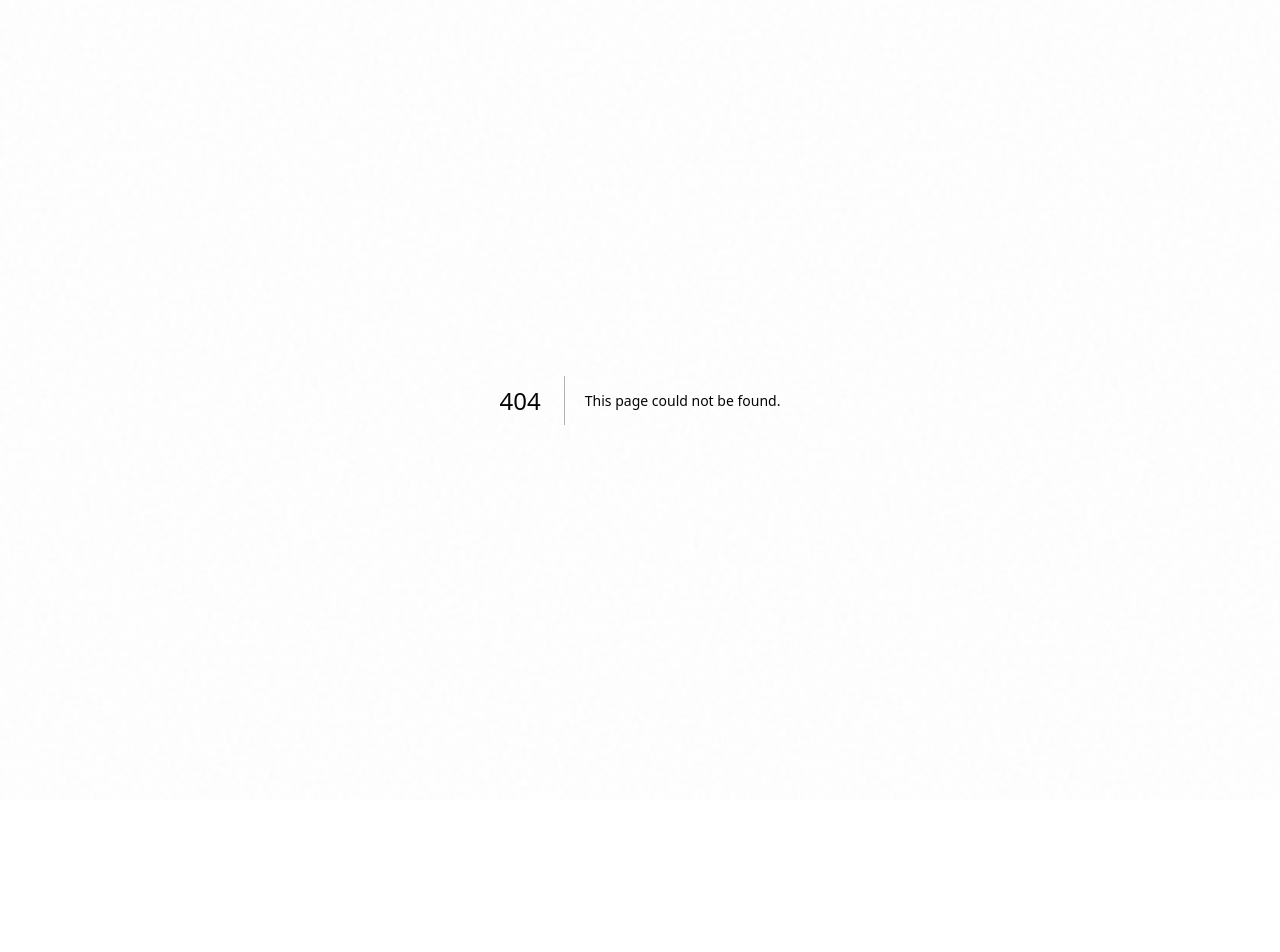
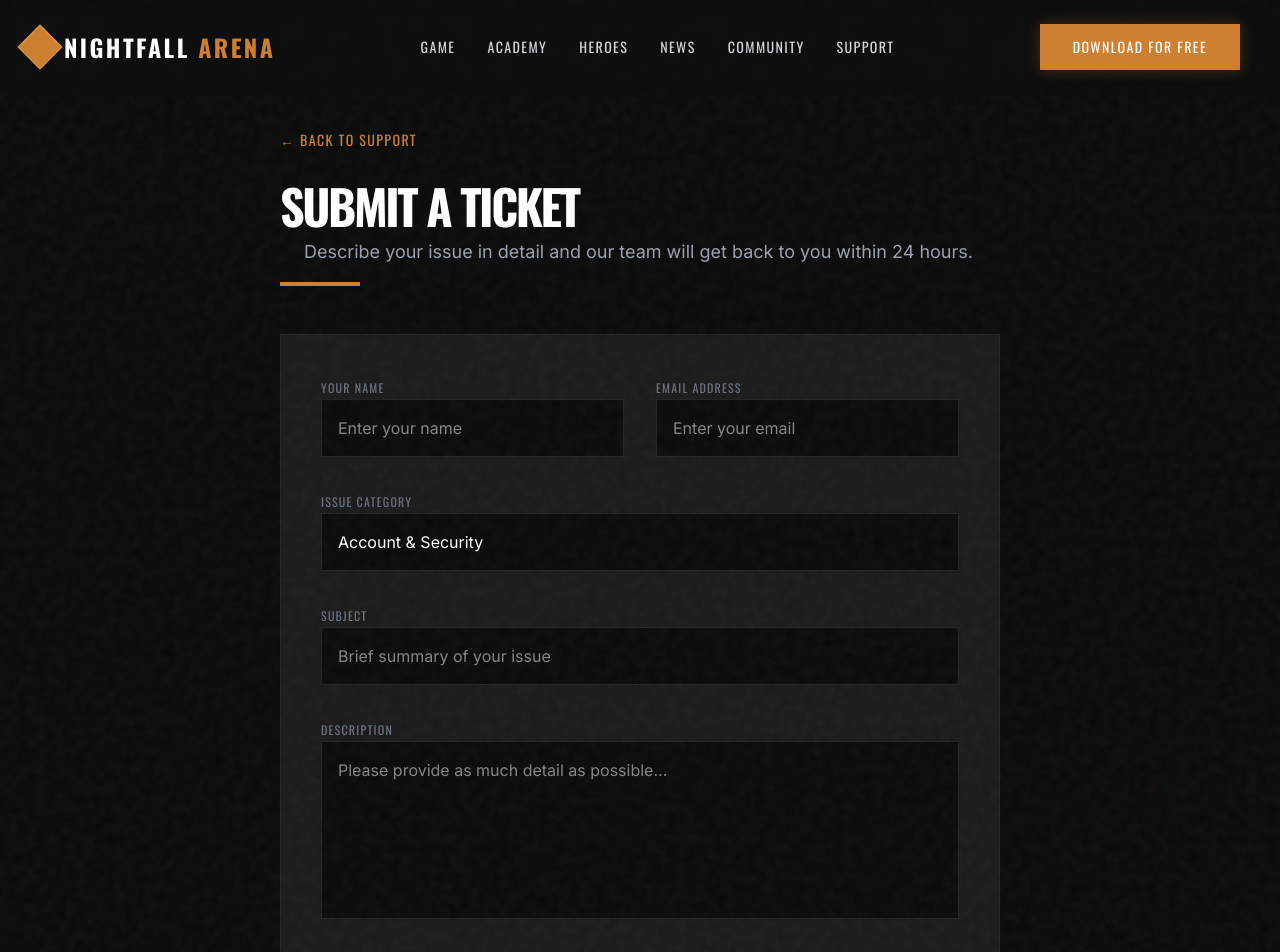
Before and after one commit to mutlukurt/nightfall-arena, a Next.js app: page /support/ticket in a window 1280 px wide. Before the commit this address had no page. Shown: the top 952 px of the page. Before the commit the page ends 800 px from the top, so only its background shows below. Built offline with nearby package versions, Linux system fonts and the light colour scheme.

Commit message:
feat: Implement dedicated Ticket Submission and Server Status pages

```diff
--- a/src/app/support/page.tsx
+++ b/src/app/support/page.tsx
@@ -1,4 +1,5 @@
 import React from "react";
+import Link from "next/link";
 import { Navbar } from "@/components/Navbar";
 import { Footer } from "@/components/Footer";
 import { SectionTitle } from "@/components/SectionTitle";
@@ -49,7 +50,9 @@ export default function SupportPage() {
               <p className="text-gray-400 font-inter mb-8">
                 For account issues, billing, or technical problems that require human assistance.
               </p>
-              <Button variant="primary" className="w-full">OPEN TICKET</Button>
+              <Link href="/support/ticket">
+                <Button variant="primary" className="w-full">OPEN TICKET</Button>
+              </Link>
             </div>
 
             <div className="bg-charcoal-light p-10 border border-white/5 text-center group hover:border-bronze/30 transition-colors">
@@ -62,7 +65,9 @@ export default function SupportPage() {
               <p className="text-gray-400 font-inter mb-8">
                 Check the current status of game servers and scheduled maintenance.
               </p>
-              <Button variant="outline" className="w-full">CHECK STATUS</Button>
+              <Link href="/support/status">
+                <Button variant="outline" className="w-full">CHECK STATUS</Button>
+              </Link>
             </div>
           </div>
 
--- /dev/null
+++ b/src/app/support/status/page.tsx
@@ -0,0 +1,89 @@
+import React from "react";
+import { Navbar } from "@/components/Navbar";
+import { Footer } from "@/components/Footer";
+import { SectionTitle } from "@/components/SectionTitle";
+import Link from "next/link";
+
+export default function ServerStatusPage() {
+  const regions = [
+    { name: "North America", status: "Operational", ping: "24ms" },
+    { name: "Europe West", status: "Operational", ping: "38ms" },
+    { name: "Asia East", status: "Maintenance", ping: "-" },
+    { name: "South America", status: "Operational", ping: "56ms" },
+    { name: "Australia", status: "Operational", ping: "42ms" },
+  ];
+
+  return (
+    <main className="min-h-screen bg-charcoal">
+      <Navbar />
+
+      <div className="pt-32 pb-24">
+        <div className="container mx-auto px-6 max-w-4xl">
+          <Link href="/support" className="text-bronze font-oswald text-sm tracking-widest mb-8 inline-block hover:translate-x-[-8px] transition-transform">
+            ← BACK TO SUPPORT
+          </Link>
+
+          <SectionTitle
+            title="SERVER STATUS"
+            subtitle="Real-time connectivity and maintenance updates for all game regions."
+          />
+
+          <div className="mt-12 space-y-4">
+            {/* Global Status Banner */}
+            <div className="bg-green-500/10 border border-green-500/20 p-8 flex items-center justify-between mb-12">
+              <div className="flex items-center gap-6">
+                <div className="w-4 h-4 bg-green-500 rounded-full animate-pulse shadow-[0_0_15px_rgba(34,197,94,0.5)]" />
+                <div>
+                  <h3 className="text-xl font-oswald font-bold text-white uppercase tracking-wider">ALL SYSTEMS NOMINAL</h3>
+                  <p className="text-green-500/80 text-sm font-inter">Global login services and matchmaking are functioning normally.</p>
+                </div>
+              </div>
+              <span className="text-[10px] text-gray-500 font-inter uppercase tracking-widest hidden md:block">Last updated: Just now</span>
+            </div>
+
+            {/* Region List */}
+            <div className="bg-charcoal-light border border-white/5 overflow-hidden">
+              <div className="grid grid-cols-3 p-6 border-b border-white/5 text-xs font-oswald tracking-[0.2em] text-gray-500 uppercase">
+                <span>Region</span>
+                <span className="text-center">Status</span>
+                <span className="text-right">Avg. Latency</span>
+              </div>
+              <div className="divide-y divide-white/5">
+                {regions.map((region) => (
+                  <div key={region.name} className="grid grid-cols-3 p-8 items-center hover:bg-white/[0.02] transition-colors">
+                    <span className="text-lg font-oswald font-bold text-white tracking-wide uppercase">{region.name}</span>
+                    <div className="flex justify-center items-center gap-3">
+                      <div className={`w-2 h-2 rounded-full ${region.status === "Operational" ? "bg-green-500" : "bg-yellow-500"}`} />
+                      <span className={`text-sm font-inter font-medium ${region.status === "Operational" ? "text-green-500" : "text-yellow-500"}`}>
+                        {region.status}
+                      </span>
+                    </div>
+                    <span className="text-right text-gray-400 font-inter text-sm">{region.ping}</span>
+                  </div>
+                ))}
+              </div>
+            </div>
+
+            {/* Maintenance Log */}
+            <div className="mt-12">
+              <h3 className="text-xl font-oswald font-bold text-white mb-6 uppercase tracking-widest border-l-4 border-bronze pl-4">Scheduled Maintenance</h3>
+              <div className="bg-charcoal-light p-8 border border-white/5 space-y-6">
+                <div className="flex gap-6 items-start pb-6 border-b border-white/5">
+                  <div className="bg-bronze/10 text-bronze p-3 text-xs font-oswald font-bold rounded-sm">MAY 15</div>
+                  <div>
+                    <h4 className="text-white font-oswald font-bold tracking-wider mb-2">PATCH 1.5 DEPLOYMENT</h4>
+                    <p className="text-gray-400 text-sm font-inter leading-relaxed">
+                      All servers will be offline for approximately 4 hours starting at 08:00 UTC. Matchmaking will be disabled 30 minutes prior.
+                    </p>
+                  </div>
+                </div>
+              </div>
+            </div>
+          </div>
+        </div>
+      </div>
+
+      <Footer />
+    </main>
+  );
+}
--- /dev/null
+++ b/src/app/support/ticket/page.tsx
@@ -0,0 +1,87 @@
+import React from "react";
+import { Navbar } from "@/components/Navbar";
+import { Footer } from "@/components/Footer";
+import { SectionTitle } from "@/components/SectionTitle";
+import { Button } from "@/components/Button";
+import Link from "next/link";
+
+export default function TicketPage() {
+  return (
+    <main className="min-h-screen bg-charcoal">
+      <Navbar />
+
+      <div className="pt-32 pb-24">
+        <div className="container mx-auto px-6 max-w-3xl">
+          <Link href="/support" className="text-bronze font-oswald text-sm tracking-widest mb-8 inline-block hover:translate-x-[-8px] transition-transform">
+            ← BACK TO SUPPORT
+          </Link>
+
+          <SectionTitle
+            title="SUBMIT A TICKET"
+            subtitle="Describe your issue in detail and our team will get back to you within 24 hours."
+          />
+
+          <form className="mt-12 space-y-8 bg-charcoal-light p-10 border border-white/5">
+            <div className="grid grid-cols-1 md:grid-cols-2 gap-8">
+              <div className="space-y-2">
+                <label className="text-xs font-oswald tracking-widest text-gray-500 uppercase">Your Name</label>
+                <input
+                  type="text"
+                  className="w-full bg-charcoal border border-white/10 p-4 text-white font-inter focus:border-bronze outline-none transition-colors"
+                  placeholder="Enter your name"
+                />
+              </div>
+              <div className="space-y-2">
+                <label className="text-xs font-oswald tracking-widest text-gray-500 uppercase">Email Address</label>
+                <input
+                  type="email"
+                  className="w-full bg-charcoal border border-white/10 p-4 text-white font-inter focus:border-bronze outline-none transition-colors"
+                  placeholder="Enter your email"
+                />
+              </div>
+            </div>
+
+            <div className="space-y-2">
+              <label className="text-xs font-oswald tracking-widest text-gray-500 uppercase">Issue Category</label>
+              <select className="w-full bg-charcoal border border-white/10 p-4 text-white font-inter focus:border-bronze outline-none transition-colors appearance-none">
+                <option>Account & Security</option>
+                <option>Billing & Store</option>
+                <option>Technical Issue</option>
+                <option>Bug Report</option>
+                <option>Other</option>
+              </select>
+            </div>
+
+            <div className="space-y-2">
+              <label className="text-xs font-oswald tracking-widest text-gray-500 uppercase">Subject</label>
+              <input
+                type="text"
+                className="w-full bg-charcoal border border-white/10 p-4 text-white font-inter focus:border-bronze outline-none transition-colors"
+                placeholder="Brief summary of your issue"
+              />
+            </div>
+
+            <div className="space-y-2">
+              <label className="text-xs font-oswald tracking-widest text-gray-500 uppercase">Description</label>
+              <textarea
+                rows={6}
+                className="w-full bg-charcoal border border-white/10 p-4 text-white font-inter focus:border-bronze outline-none transition-colors resize-none"
+                placeholder="Please provide as much detail as possible..."
+              />
+            </div>
+
+            <div className="pt-4">
+              <Button variant="primary" className="w-full py-4">SUBMIT TICKET</Button>
+            </div>
+
+            <p className="text-center text-[10px] text-gray-600 font-inter uppercase tracking-[0.2em]">
+              By submitting this ticket, you agree to our terms of service and privacy policy.
+            </p>
+          </form>
+        </div>
+      </div>
+
+      <Footer />
+    </main>
+  );
+}
```
